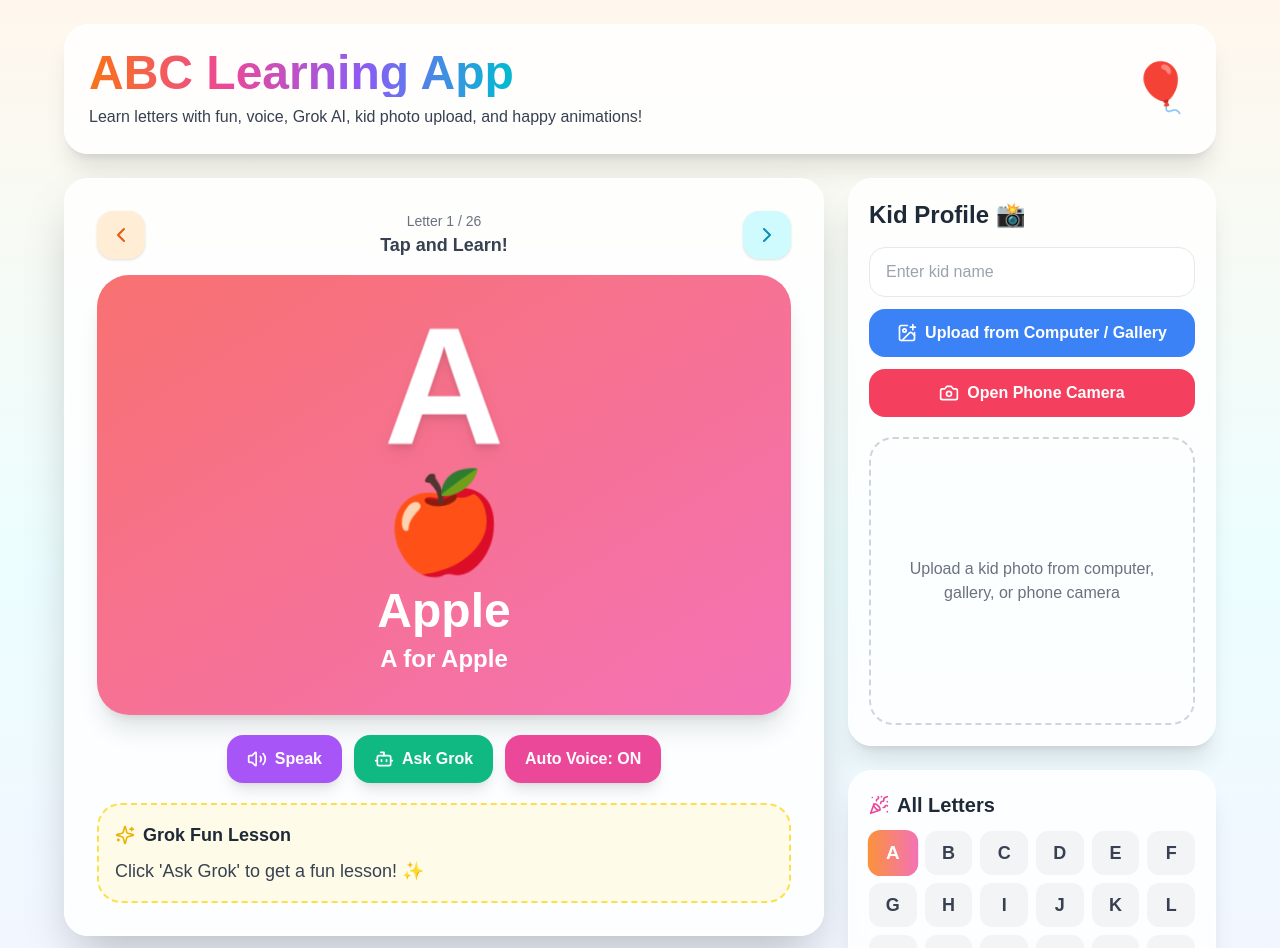
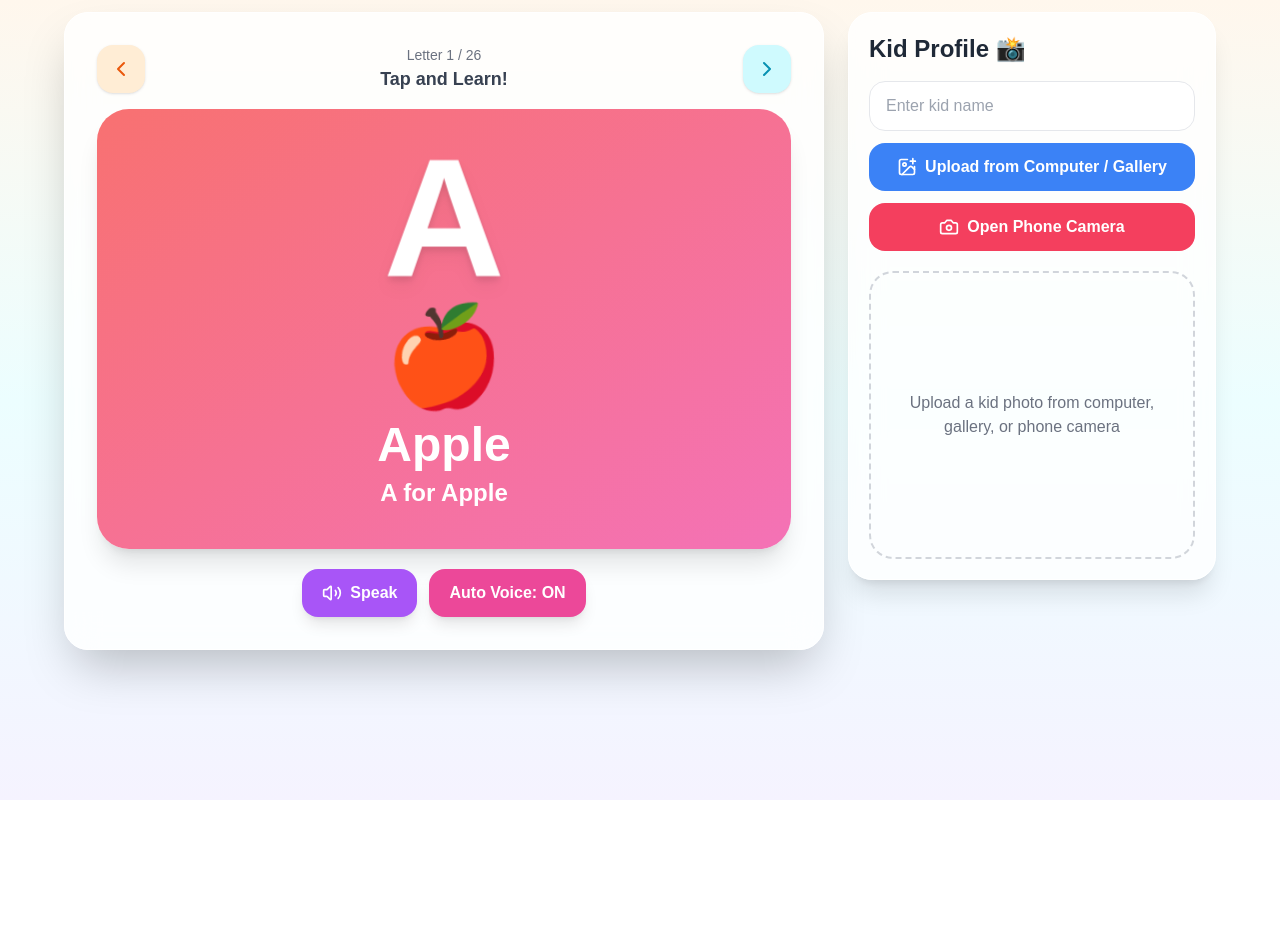
Before and after one commit to theiniyanvlogs-lab/Abc-learning, a Next.js app: page / in a window 1280 px wide. Shown: the top 948 px of the page. After the commit the page ends 800 px from the top, so only its background shows below. Built offline with nearby package versions, Linux system fonts and the light colour scheme.

Commit message:
Update page.tsx

```diff
--- a/app/page.tsx
+++ b/app/page.tsx
@@ -6,11 +6,8 @@ import {
   Camera,
   ImagePlus,
   Volume2,
-  Sparkles,
   ChevronLeft,
-  ChevronRight,
-  Bot,
-  PartyPopper
+  ChevronRight
 } from "lucide-react";
 
 const alphabetData = [
@@ -46,8 +43,6 @@ export default function HomePage() {
   const [index, setIndex] = useState(0);
   const [kidImage, setKidImage] = useState<string | null>(null);
   const [kidName, setKidName] = useState("");
-  const [grokText, setGrokText] = useState("Click 'Ask Grok' to get a fun lesson! ✨");
-  const [loadingGrok, setLoadingGrok] = useState(false);
   const [autoSpeak, setAutoSpeak] = useState(true);
 
   const fileInputRef = useRef<HTMLInputElement>(null);
@@ -99,18 +94,17 @@ export default function HomePage() {
       const timer = setTimeout(() => {
         speakCurrent();
       }, 500);
+
       return () => clearTimeout(timer);
     }
   }, [index, autoSpeak]);
 
   const nextLetter = () => {
     setIndex((prev) => (prev + 1) % alphabetData.length);
-    setGrokText("Click 'Ask Grok' to get a fun lesson! ✨");
   };
 
   const prevLetter = () => {
     setIndex((prev) => (prev - 1 + alphabetData.length) % alphabetData.length);
-    setGrokText("Click 'Ask Grok' to get a fun lesson! ✨");
   };
 
   const handleImageUpload = (e: React.ChangeEvent<HTMLInputElement>) => {
@@ -124,56 +118,11 @@ export default function HomePage() {
     reader.readAsDataURL(file);
   };
 
-  const askGrok = async () => {
-    try {
-      setLoadingGrok(true);
-      setGrokText("Grok is thinking... 🤖✨");
-
-      const res = await fetch("/api/grok", {
-        method: "POST",
-        headers: { "Content-Type": "application/json" },
-        body: JSON.stringify({ letter: current.letter, word: current.word })
-      });
-
-      const data = await res.json();
-      const text = data?.text || "Yay! Let's learn together! 🎉";
-      setGrokText(text);
-      speakText(text);
-    } catch {
-      setGrokText("Oops! Grok API not connected. Please add your API key. 🔑");
-    } finally {
-      setLoadingGrok(false);
-    }
-  };
-
   return (
-    <main className="min-h-screen px-4 py-6 md:px-8">
+    <main className="min-h-screen px-4 py-3 md:px-8">
       <div className="mx-auto max-w-6xl">
-        <motion.div
-          initial={{ opacity: 0, y: -25 }}
-          animate={{ opacity: 1, y: 0 }}
-          className="mb-6 rounded-3xl bg-white/80 backdrop-blur-lg shadow-xl border border-white p-5 md:p-6"
-        >
-          <div className="flex flex-col md:flex-row items-center justify-between gap-4">
-            <div>
-              <h1 className="text-3xl md:text-5xl font-extrabold rainbow-text">
-                ABC Learning App
-              </h1>
-              <p className="text-gray-700 mt-2 text-sm md:text-base">
-                Learn letters with fun, voice, Grok AI, kid photo upload, and happy animations!
-              </p>
-            </div>
-            <motion.div
-              animate={{ y: [0, -6, 0] }}
-              transition={{ repeat: Infinity, duration: 2 }}
-              className="text-5xl"
-            >
-              🎈
-            </motion.div>
-          </div>
-        </motion.div>
-
         <div className="grid grid-cols-1 lg:grid-cols-3 gap-6">
+          {/* Left Side - ABC Card */}
           <div className="lg:col-span-2">
             <motion.div
               layout
@@ -247,15 +196,6 @@ export default function HomePage() {
                 </button>
 
                 <button
-                  onClick={askGrok}
-                  disabled={loadingGrok}
-                  className="flex items-center gap-2 rounded-2xl bg-emerald-500 hover:bg-emerald-600 disabled:opacity-60 text-white px-5 py-3 font-bold shadow-lg"
-                >
-                  <Bot className="w-5 h-5" />
-                  {loadingGrok ? "Loading..." : "Ask Grok"}
-                </button>
-
-                <button
                   onClick={() => setAutoSpeak(!autoSpeak)}
                   className={`rounded-2xl px-5 py-3 font-bold shadow-lg ${
                     autoSpeak ? "bg-pink-500 text-white" : "bg-gray-200 text-gray-700"
@@ -264,22 +204,11 @@ export default function HomePage() {
                   Auto Voice: {autoSpeak ? "ON" : "OFF"}
                 </button>
               </div>
-
-              <motion.div
-                initial={{ opacity: 0 }}
-                animate={{ opacity: 1 }}
-                className="mt-5 rounded-3xl bg-yellow-50 border-2 border-dashed border-yellow-300 p-4"
-              >
-                <div className="flex items-center gap-2 mb-2">
-                  <Sparkles className="w-5 h-5 text-yellow-500" />
-                  <h3 className="font-bold text-lg text-gray-800">Grok Fun Lesson</h3>
-                </div>
-                <p className="text-gray-700 text-base md:text-lg">{grokText}</p>
-              </motion.div>
             </motion.div>
           </div>
 
-          <div className="space-y-6">
+          {/* Right Side - Kid Profile */}
+          <div>
             <motion.div
               initial={{ opacity: 0, x: 30 }}
               animate={{ opacity: 1, x: 0 }}
@@ -336,7 +265,11 @@ export default function HomePage() {
                     animate={{ scale: 1, opacity: 1 }}
                     className="rounded-3xl overflow-hidden shadow-lg border-4 border-pink-200 bg-white"
                   >
-                    <img src={kidImage} alt="Kid uploaded" className="w-full h-64 object-cover" />
+                    <img
+                      src={kidImage}
+                      alt="Kid uploaded"
+                      className="w-full h-64 object-cover"
+                    />
                     <div className="p-3 text-center font-bold text-lg text-pink-600">
                       {kidName || "My Little Star ⭐"}
                     </div>
@@ -348,35 +281,6 @@ export default function HomePage() {
                 )}
               </div>
             </motion.div>
-
-            <motion.div
-              initial={{ opacity: 0, y: 25 }}
-              animate={{ opacity: 1, y: 0 }}
-              className="rounded-3xl bg-white/80 backdrop-blur-lg shadow-xl border border-white p-5"
-            >
-              <div className="flex items-center gap-2 mb-3">
-                <PartyPopper className="w-5 h-5 text-pink-500" />
-                <h3 className="text-xl font-extrabold text-gray-800">All Letters</h3>
-              </div>
-              <div className="grid grid-cols-6 gap-2">
-                {alphabetData.map((item, i) => (
-                  <button
-                    key={item.letter}
-                    onClick={() => {
-                      setIndex(i);
-                      setGrokText("Click 'Ask Grok' to get a fun lesson! ✨");
-                    }}
-                    className={`rounded-xl py-2 font-bold text-lg transition ${
-                      i === index
-                        ? "bg-gradient-to-r from-orange-400 to-pink-400 text-white scale-105"
-                        : "bg-gray-100 hover:bg-gray-200 text-gray-700"
-                    }`}
-                  >
-                    {item.letter}
-                  </button>
-                ))}
-              </div>
-            </motion.div>
           </div>
         </div>
       </div>
```
